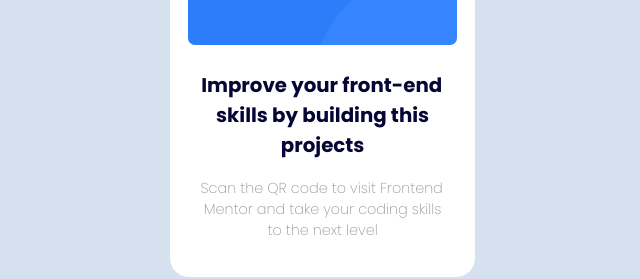
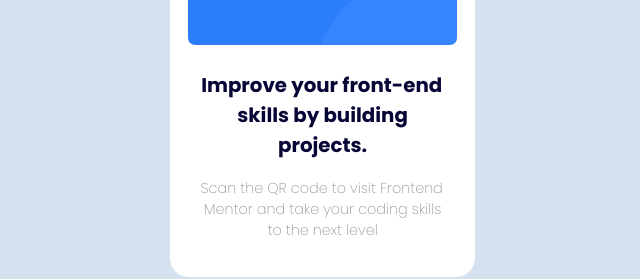
Before and after one commit to pretty-ginger/qr-code, a plain HTML site: page index.html in a window 1280 px wide. Shown: the part 333-612 px from the top of the page, without its empty margins (319-959 px from the left). Drawn offline with Linux system fonts and the light colour scheme.

Commit message:
my commit

```diff
--- a/index.html
+++ b/index.html
@@ -26,7 +26,7 @@
     <div class="text">
 
         <h3>
-          Improve your front-end skills by building this projects
+          Improve your front-end skills by building projects.
         </h3>
 
         <p>
```
